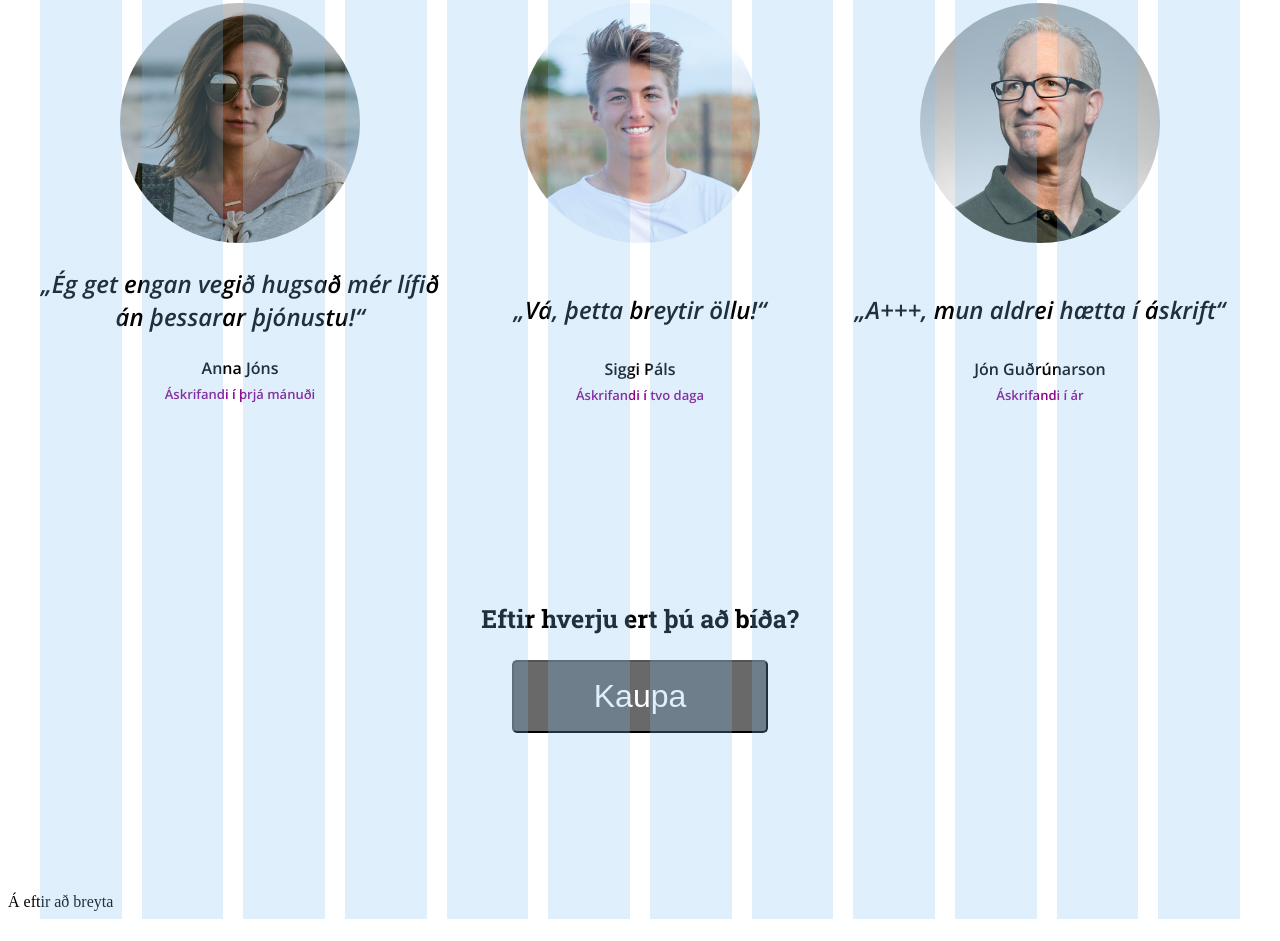
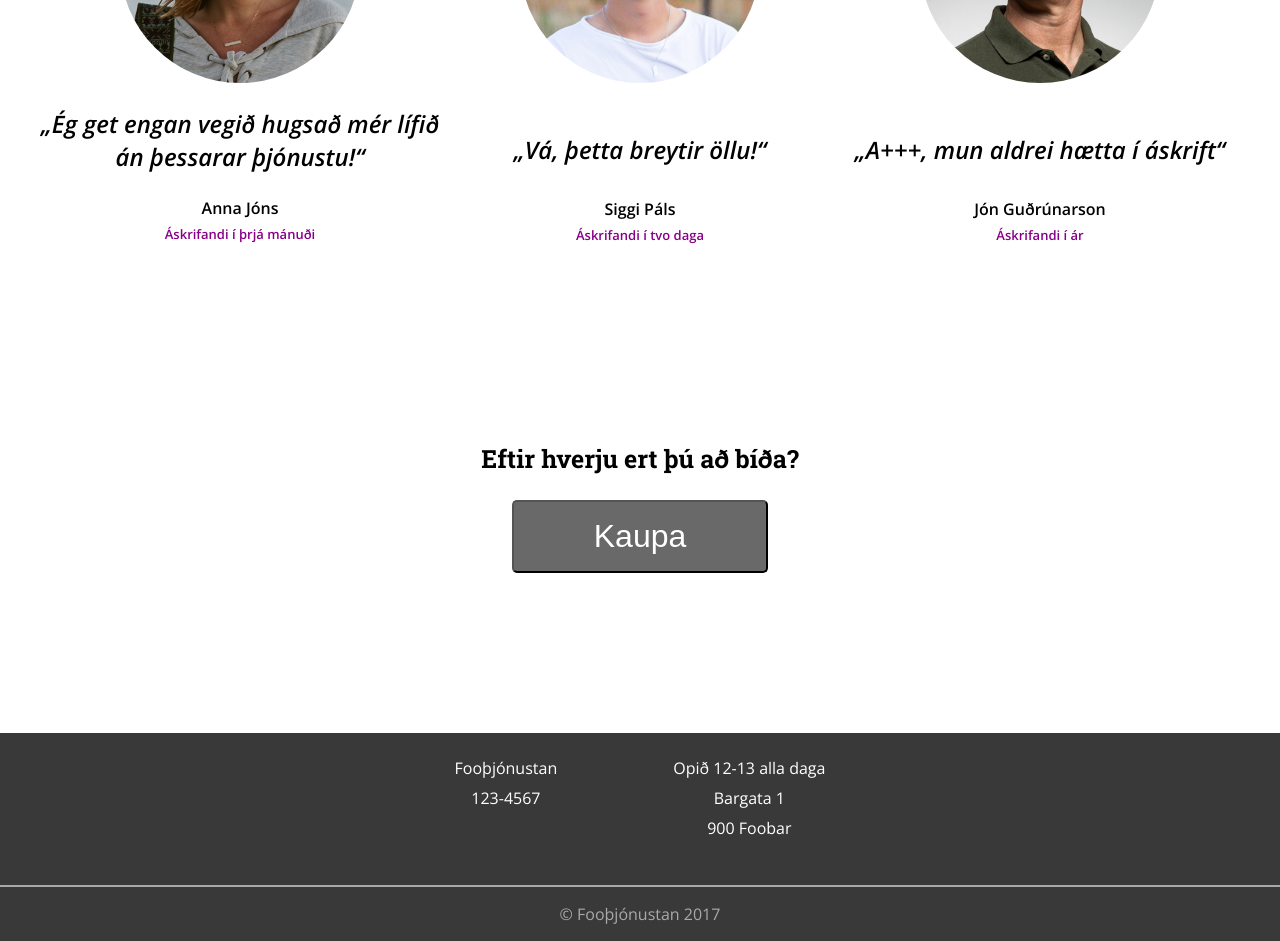
Before and after one commit to gunnni/sass_prufun, a website: page sv1/gogn/index.html in a window 1280 px wide. Shown: the part 2224-3165 px from the top of the page. Before the commit the page ends 3143 px from the top, so only its background shows below. Drawn offline with nearby package versions, Linux system fonts and the light colour scheme.

Commit message:
bæta við haus og fót

```diff
--- a/sv1/gogn/css/style1.scss
+++ b/sv1/gogn/css/style1.scss
@@ -3,6 +3,10 @@ $gutter: 20px;
 
 html { /* stylelint-disable-line */
     box-sizing: border-box;
+}
+
+body {
+    margin: 0;
 }
 main { /* stylelint-disable-line */
     max-width: 1200px;
@@ -11,7 +15,6 @@ main { /* stylelint-disable-line */
     font-size: 16px;
 }
 section { /* stylelint-disable-line */
-    margin-top: 10em;
     margin-bottom: 10em;
 }
 
--- a/sv1/gogn/index.html
+++ b/sv1/gogn/index.html
@@ -5,7 +5,7 @@
     <title>Forsíða</title>
     <link rel="stylesheet" href="css/style1.css" media="all">
     <link href="https://fonts.googleapis.com/css?family=Open+Sans:400,400i,600,600i|Roboto+Slab:700" rel="stylesheet">
-    <link rel="stylesheet" href="css/grid.css" media="all">
+    <!-- <link rel="stylesheet" href="css/grid.css" media="all"> -->
 </head>
 <body>
     <header class="header">
@@ -130,8 +130,24 @@
 
     </main>
 
-    <footer>
-   Á eftir að breyta
+    <footer class="footer">
+        <!-- nav>((div>p+p)+(div>p+p+p))+(div>p) -->
+        <nav class="foot">
+            <div class="efriFooter">
+                <div class="vintraFotter">
+                    <p class="textiFooter">Fooþjónustan</p>
+                    <p class="textiFooter">123-4567</p>
+                </div>
+                <div class="haegriFooter">
+                    <p class="textiFooter">Opið 12-13 alla daga</p>
+                    <p class="textiFooter">Bargata 1</p>
+                    <p class="textiFooter">900 Foobar</p>
+                </div>
+            </div>
+        </nav>
+        <div class="nedriFooter">
+            <p>© Fooþjónustan 2017</p>
+        </div>
     </footer>
 
 </body>
--- a/sv1/gogn/scss/footer_af_forsidu.scss
+++ b/sv1/gogn/scss/footer_af_forsidu.scss
@@ -0,0 +1,34 @@
+.efriFooter {
+  display: flex;
+  justify-content: center;
+  padding-top: 16px;
+  padding-bottom: 38px;
+  color: #fff;
+  border-bottom: 2px solid #a9a9a9;
+}
+
+.vinstraFooter {
+  margin-right: 100px;
+}
+
+.haegriFooter {
+  margin-left: 100px;
+}
+
+.textiFooter {
+  display: flex;
+  justify-content: center;
+  margin: 8px;
+}
+
+.nedriFooter {
+  display: flex;
+  justify-content: center;
+  color: #a9a9a9;
+}
+
+.footer {
+  font-family: "Open Sans";
+  font-weight: 400;
+  background: #393939;
+}
--- a/sv1/gogn/scss/header_af_forsidu.scss
+++ b/sv1/gogn/scss/header_af_forsidu.scss
@@ -1,5 +1,5 @@
 .header {
-  max-width: 1200px;
+  width: 100%; /* 1200px; */
   margin: 0 auto;
   font-family: "Roboto Slab", serif;
   background: url("../bg.jpg") no-repeat fixed;
@@ -25,7 +25,7 @@
   position: fixed;
   top: 0;
   display: flex;
-  width: 1200px;
+  width: 100%; /* 1200px; */
   justify-content: space-between;
   background: #838383;
   background-color: rgba(0, 0, 0, 0.4);
```
Also changed, not shown: sv1/gogn/css/style1.css, 4 other files.
